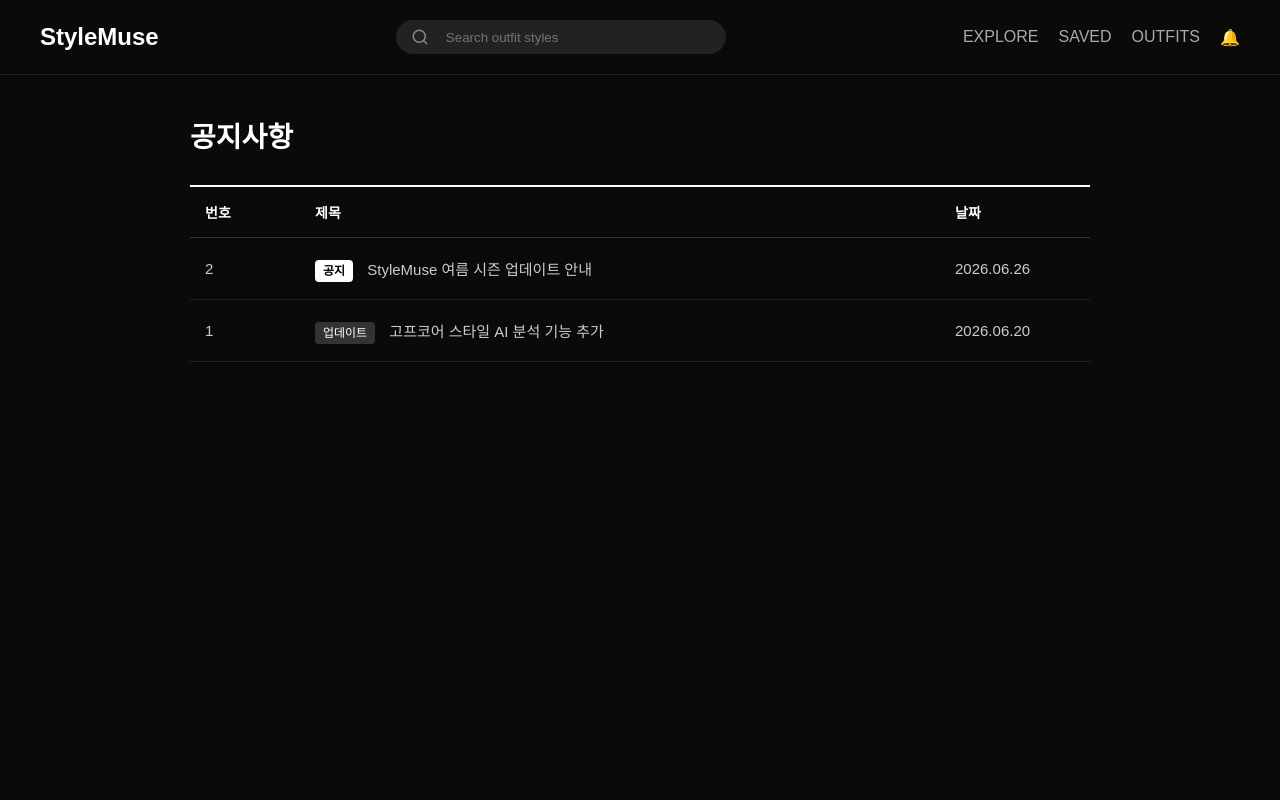
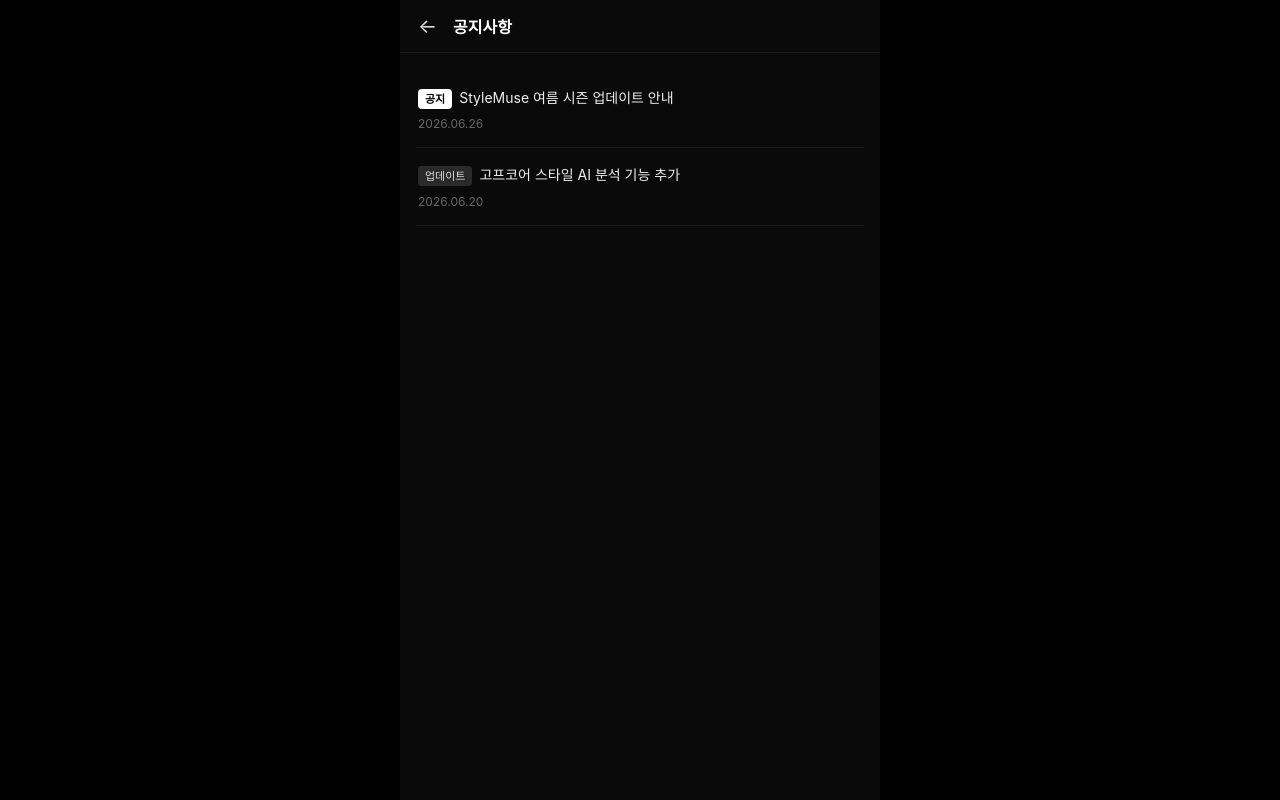
Before and after one commit to bobo33772-blip/stylemuse, a Flask app: page /notices in a window 1280 px wide. Run offline with Flask 3, Linux system fonts and the light colour scheme.

Commit message:
PWA 자산과 공지 화면 모바일 대응
- static/manifest.json: display standalone, 테마 #0a0a0a,
  아이콘 192·512 (maskable 포함). 홈 화면 추가 시 브라우저 UI 없이 뜬다
- static/icons/: 임시 플레이스홀더. Pillow 가 없어 표준 라이브러리로
  생성했다. 같은 경로에 덮어쓰면 manifest 수정 없이 교체된다
- notice.html: viewport meta 추가, 앱 폭 480px 기준으로 재작성.
  좁은 화면에서 읽기 어려운 표를 목록으로 바꿨다
- notice.html 에 남아 있던 검색창 제거.
  「검색창을 제공하지 않는다」는 확정 결정인데 이 파일에만 적용되지
  않고 있었다. 동작하지 않던 상단 메뉴도 함께 정리했다

Co-Authored-By: Claude Opus 5 <noreply@anthropic.com>

```diff
--- a/templates/notice.html
+++ b/templates/notice.html
@@ -2,76 +2,55 @@
 <html lang="ko">
 <head>
     <meta charset="UTF-8">
+    <meta name="viewport" content="width=device-width, initial-scale=1, viewport-fit=cover">
+    <meta name="theme-color" content="#0a0a0a">
     <title>공지사항 | StyleMuse</title>
     <style>
-        /* 공통 스타일 */
-        body { background-color: #0a0a0a; color: white; margin: 0; font-family: 'Pretendard', sans-serif; }
+        /* index.html 과 같은 모바일 우선 기준. 앱 폭 480px. */
+        body { margin: 0; background: #000; color: white; font-family: 'Pretendard', -apple-system, BlinkMacSystemFont, sans-serif; -webkit-font-smoothing: antialiased; }
 
-        /* 헤더 스타일 (index.html과 동일하게) */
-        header { display: flex; align-items: center; justify-content: space-between; padding: 20px 40px; border-bottom: 1px solid #222; }
-        .logo { font-size: 24px; font-weight: bold; cursor: pointer; }
-        .search-box { background: #222; border-radius: 20px; padding: 8px 15px; width: 300px; display: flex; align-items: center; color: #888; }
-        .search-box svg { margin-right: 10px; flex-shrink: 0; }
-        .search-box input { background: none; border: none; color: white; margin-left: 5px; width: 100%; outline: none; }
-        .nav-links { display: flex; gap: 20px; align-items: center; }
-        .nav-links span { cursor: pointer; color: #aaa; }
+        .app { max-width: 480px; margin: 0 auto; min-height: 100vh; background: #0a0a0a; padding-bottom: env(safe-area-inset-bottom); }
 
-        /* 컨테이너 */
-        .container { max-width: 900px; margin: 40px auto; padding: 0 20px; }
-        h1 { margin-bottom: 30px; font-size: 28px; }
+        /* 상단: 뒤로가기 + 화면 이름. 검색창은 두지 않는다(확정 결정). */
+        header { display: flex; align-items: center; gap: 10px; height: 52px; padding: 0 12px; border-bottom: 1px solid #1c1c1c; position: sticky; top: 0; background: #0a0a0a; }
+        .back-link { color: #ddd; text-decoration: none; font-size: 20px; line-height: 1; padding: 4px 6px; }
+        .screen-name { font-size: 16px; font-weight: bold; }
 
-        /* 테이블 스타일 */
-        .notice-table { width: 100%; border-collapse: collapse; margin-top: 10px; }
-        .notice-table th { border-top: 2px solid #fff; border-bottom: 1px solid #333; padding: 15px; text-align: left; font-size: 14px; }
-        .notice-table td { border-bottom: 1px solid #222; padding: 20px 15px; font-size: 15px; color: #ccc; }
-        .notice-table tr:hover { background: #1a1a1a; cursor: pointer; transition: 0.2s; }
+        .container { padding: 18px 16px 30px; }
 
-        /* 뱃지 */
-        .badge { background: #333; padding: 4px 8px; border-radius: 4px; font-size: 12px; color: #fff; margin-right: 10px; }
+        /* 좁은 화면에서는 표보다 목록이 읽기 쉽다 */
+        .notice-item { display: block; padding: 16px 2px; border-bottom: 1px solid #1c1c1c; }
+        .notice-title { font-size: 14px; color: #eee; line-height: 1.6; }
+        .notice-date { font-size: 12px; color: #666; margin-top: 7px; }
+
+        .badge { background: #2a2a2a; padding: 3px 7px; border-radius: 4px; font-size: 11px; color: #ddd; margin-right: 7px; }
         .badge.notice { background: #fff; color: #000; font-weight: bold; }
     </style>
 </head>
 <body>
 
+  <div class="app">
     <header>
-        <div class="logo">
-            <a href="{{ url_for('home') }}" style="text-decoration: none; color: white;">StyleMuse</a>
-        </div>
-        <div class="search-box">
-            <svg width="18" height="18" viewBox="0 0 24 24" fill="none" stroke="currentColor" stroke-width="2" stroke-linecap="round" stroke-linejoin="round"><circle cx="11" cy="11" r="8"></circle><line x1="21" y1="21" x2="16.65" y2="16.65"></line></svg>
-            <input type="text" placeholder="Search outfit styles">
-        </div>
-        <div class="nav-links">
-            <span>EXPLORE</span><span>SAVED</span><span>OUTFITS</span>
-            <a href="{{ url_for('notices') }}" style="text-decoration: none; color: white; cursor: pointer;">🔔</a>
-        </div>
+        <a class="back-link" href="{{ url_for('home') }}" aria-label="뒤로가기">←</a>
+        <div class="screen-name">공지사항</div>
     </header>
 
     <div class="container">
-        <h1>공지사항</h1>
+        <div class="notice-item">
+            <div class="notice-title">
+                <span class="badge notice">공지</span>StyleMuse 여름 시즌 업데이트 안내
+            </div>
+            <div class="notice-date">2026.06.26</div>
+        </div>
 
-        <table class="notice-table">
-            <thead>
-                <tr>
-                    <th style="width: 80px;">번호</th>
-                    <th>제목</th>
-                    <th style="width: 120px;">날짜</th>
-                </tr>
-            </thead>
-            <tbody>
-                <tr onclick="location.href='#'">
-                    <td>2</td>
-                    <td><span class="badge notice">공지</span> StyleMuse 여름 시즌 업데이트 안내</td>
-                    <td>2026.06.26</td>
-                </tr>
-                <tr onclick="location.href='#'">
-                    <td>1</td>
-                    <td><span class="badge">업데이트</span> 고프코어 스타일 AI 분석 기능 추가</td>
-                    <td>2026.06.20</td>
-                </tr>
-            </tbody>
-        </table>
+        <div class="notice-item">
+            <div class="notice-title">
+                <span class="badge">업데이트</span>고프코어 스타일 AI 분석 기능 추가
+            </div>
+            <div class="notice-date">2026.06.20</div>
+        </div>
     </div>
+  </div>
 
 </body>
 </html>
```
Also changed, not shown: static/icons/icon-192.png (added), static/icons/icon-512.png (added), static/manifest.json (added).
